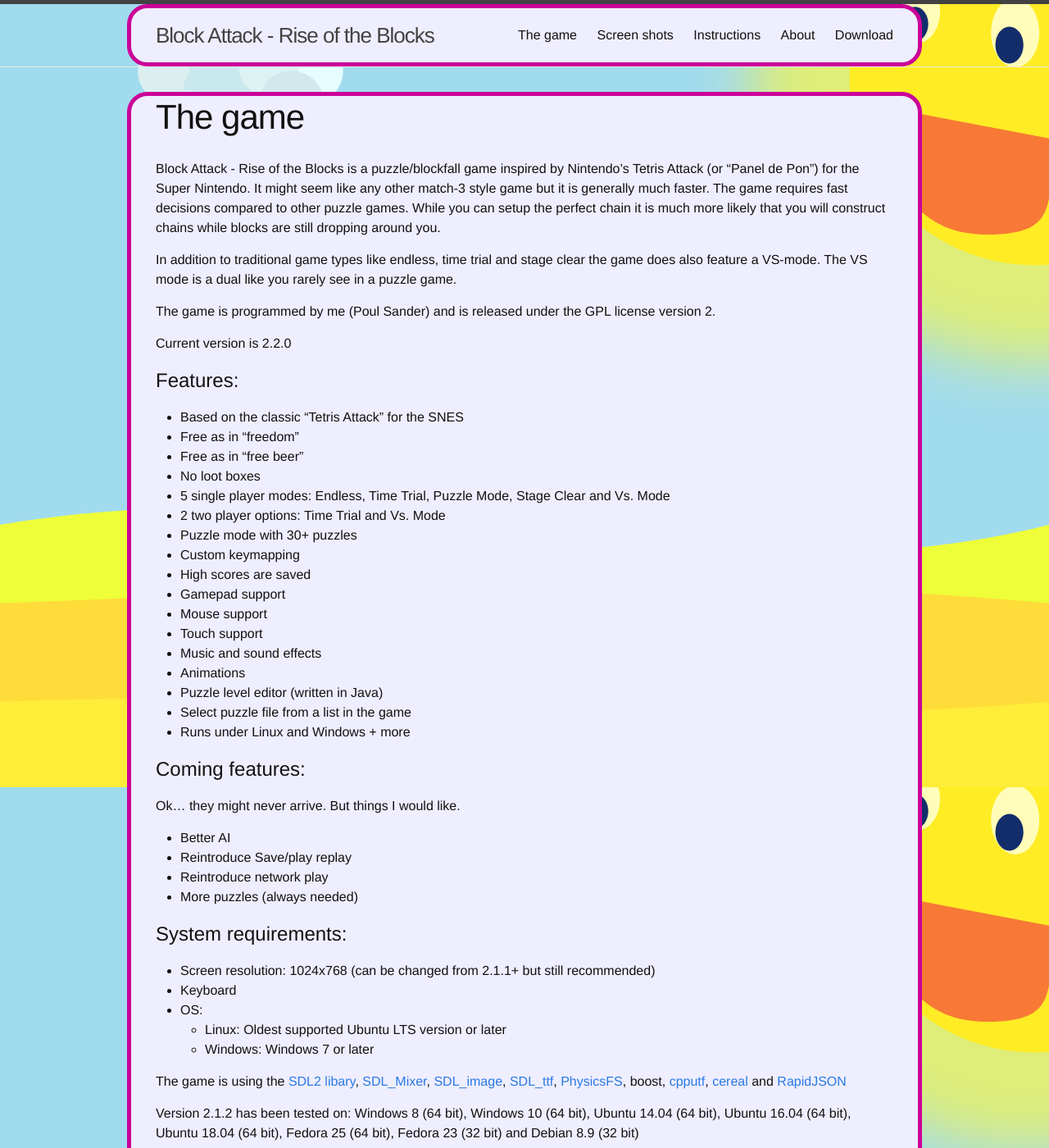
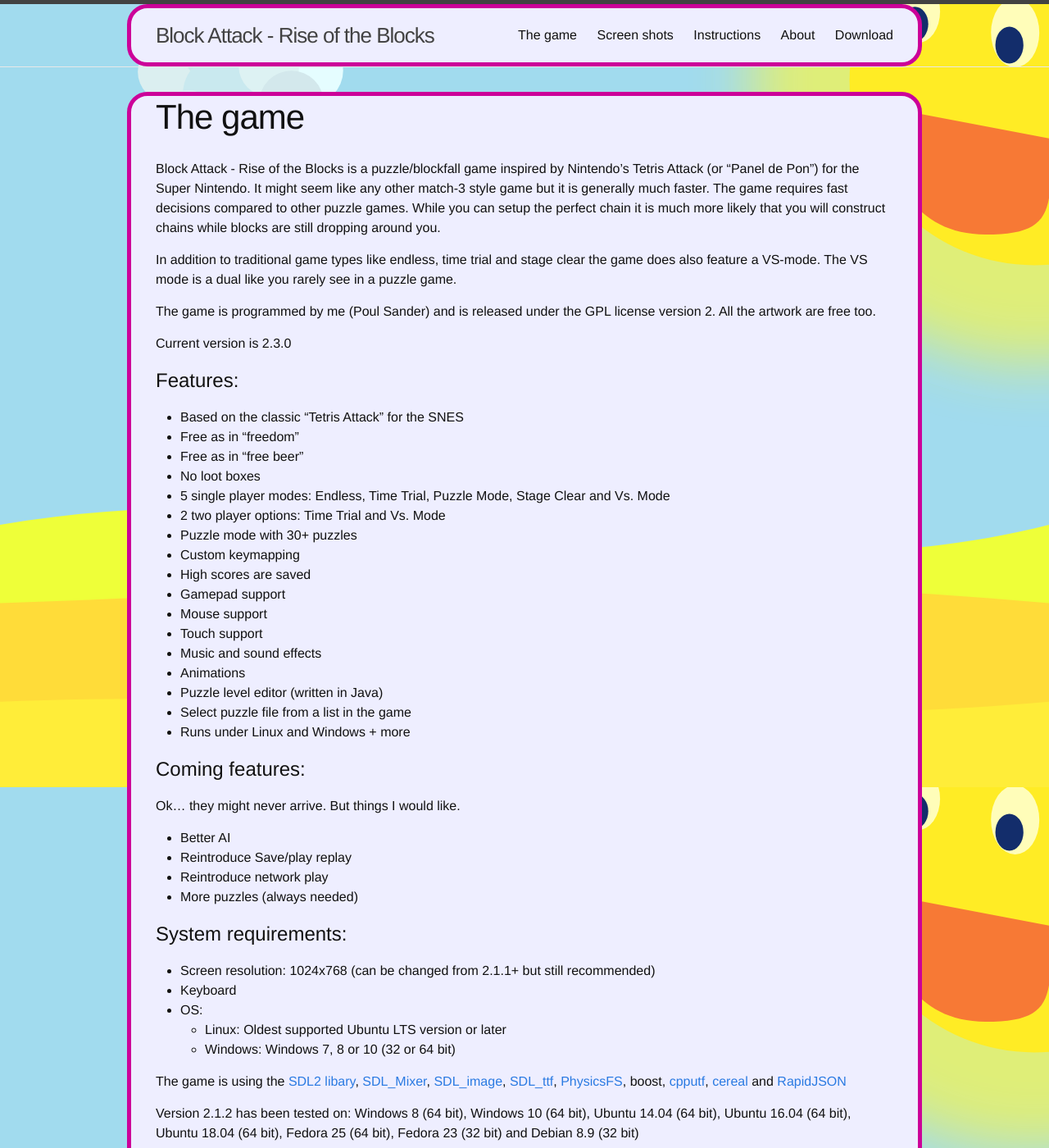
Before and after one commit to blockattack/blockattack-www, a Jekyll site: the page built from thegame.md, in a window 1280 px wide and 1400 px high. Shown: the whole window at 82% size. Built offline with Jekyll 4.4.1, drawn with Linux system fonts in a browser that asks for light colours; comment, search, counter and statistics services are not loaded.

Commit message:
Update the game page

```diff
--- a/thegame.md
+++ b/thegame.md
@@ -10,9 +10,10 @@
 In addition to traditional game types like endless, time trial and stage clear the game does also feature a VS-mode. The VS mode is a dual like you rarely see in a puzzle game.
 
 The game is programmed by me (Poul Sander) and is released under the GPL license version 2.
+All the artwork are free too.
 
 
-Current version is 2.2.0
+Current version is 2.3.0
 
 # Features:
 
@@ -48,7 +49,7 @@
   * Keyboard
   * OS:
     * Linux: Oldest supported Ubuntu LTS version or later
-    * Windows: Windows 7 or later
+    * Windows: Windows 7, 8 or 10 (32 or 64 bit)
 
 The game is using the [SDL2 libary](http://www.libsdl.org/), [SDL_Mixer](http://www.libsdl.org/projects/SDL_mixer), [SDL_image](http://www.libsdl.org/projects/SDL_image/), [SDL_ttf](https://www.libsdl.org/projects/SDL_ttf/), [PhysicsFS](https://icculus.org/physfs/), boost, [cpputf](http://utfcpp.sourceforge.net/), [cereal](https://uscilab.github.io/cereal/) and [RapidJSON](http://rapidjson.org)
 
```
